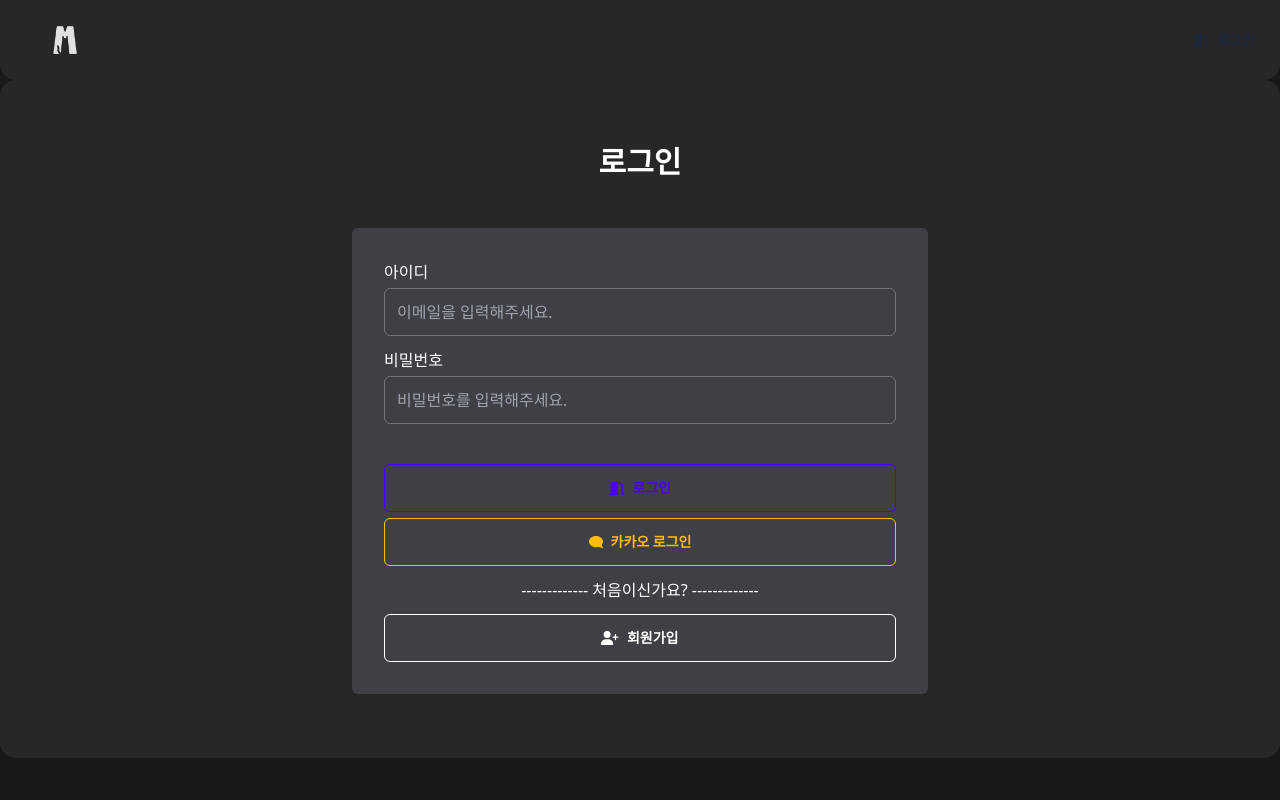
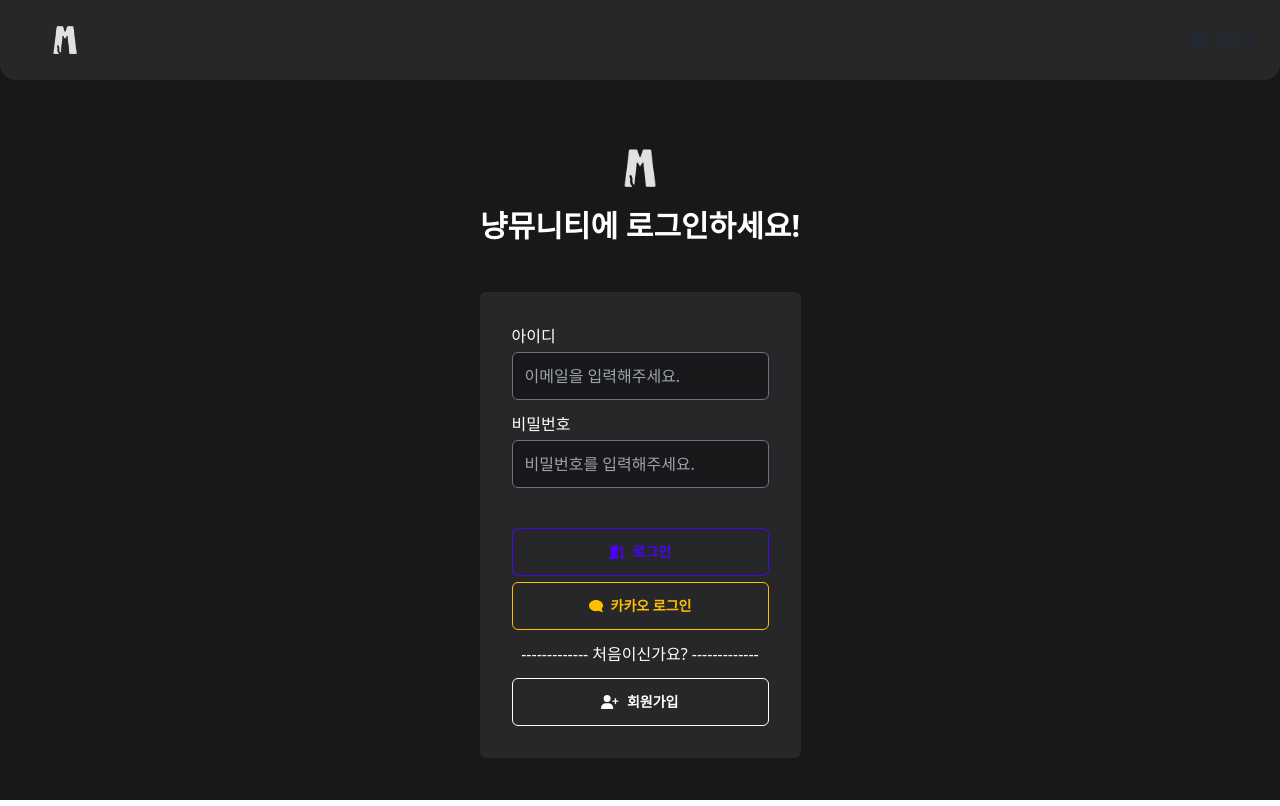
Before and after one commit to ppusda/NyangMunity, a Vue app in the folder front/: page /user/login in a window 1280 px wide. Built offline with nearby package versions, Linux system fonts and the light colour scheme; no server answers; what vuejs-paginate-next would draw is missing.

Commit message:
refactor: 로그인 페이지 수정

```diff
--- a/front/src/views/user/LoginView.vue
+++ b/front/src/views/user/LoginView.vue
@@ -28,20 +28,18 @@ const login = function () {
 </script>
 
 <template>
-  <input value="true" type="text" name="loginState" id="loginState" hidden="true"/>
-
-  <div class="h-100">
-    <div class="bg-zinc-800 w-screen rounded-2xl p-16">
+  <div class="w-screen rounded-2xl p-12 justify-center">
     <div class="flex flex-col justify-center items-center">
-        <h1 class="text-3xl font-bold text-white mb-12">로그인</h1>
-        <form class="bg-zinc-700 p-5 rounded-md sm:w-6/12 w-full">
+      <img id="logo" class="h-[80px]" src="/src/images/logo.png" alt="logo">
+      <h1 class="text-3xl font-bold text-white mb-12">냥뮤니티에 로그인하세요!</h1>
+      <form class="bg-zinc-800 p-5 rounded-md">
         <div class="flex flex-col m-3">
           <label for="email" class="text-white mb-1">아이디</label>
-            <input type="email" name="email" id="email" v-model="email" class="input input-bordered border-zinc-500 bg-zinc-700 w-full p-3 rounded-md text-white" placeholder="이메일을 입력해주세요.">
+          <input type="email" name="email" id="email" v-model="email" class="input input-bordered border-zinc-500 bg-zinc-900 w-full p-3 rounded-md text-white" placeholder="이메일을 입력해주세요.">
         </div>
         <div class="flex flex-col m-3">
           <label for="password" class="text-white mb-1">비밀번호</label>
-            <input type="password" name="password" id="password" v-model="password" class="input input-bordered border-zinc-500 bg-zinc-700 w-full p-3 rounded-md text-white" placeholder="비밀번호를 입력해주세요.">
+          <input type="password" name="password" id="password" v-model="password" class="input input-bordered border-zinc-500 bg-zinc-900 w-full p-3 rounded-md text-white" placeholder="비밀번호를 입력해주세요.">
         </div>
         <div class="flex flex-col justify-center mt-10 m-3">
           <a @click="login" class="btn btn-outline btn-primary w-full rounded-md text-white mb-1.5"><i class="fa-solid fa-door-open"></i> 로그인</a>
@@ -62,7 +60,7 @@ const login = function () {
       </form>
     </div>
   </div>
-  </div>
+
 
 </template>
 
```
Lines whose indentation alone changed are shown as unchanged.
